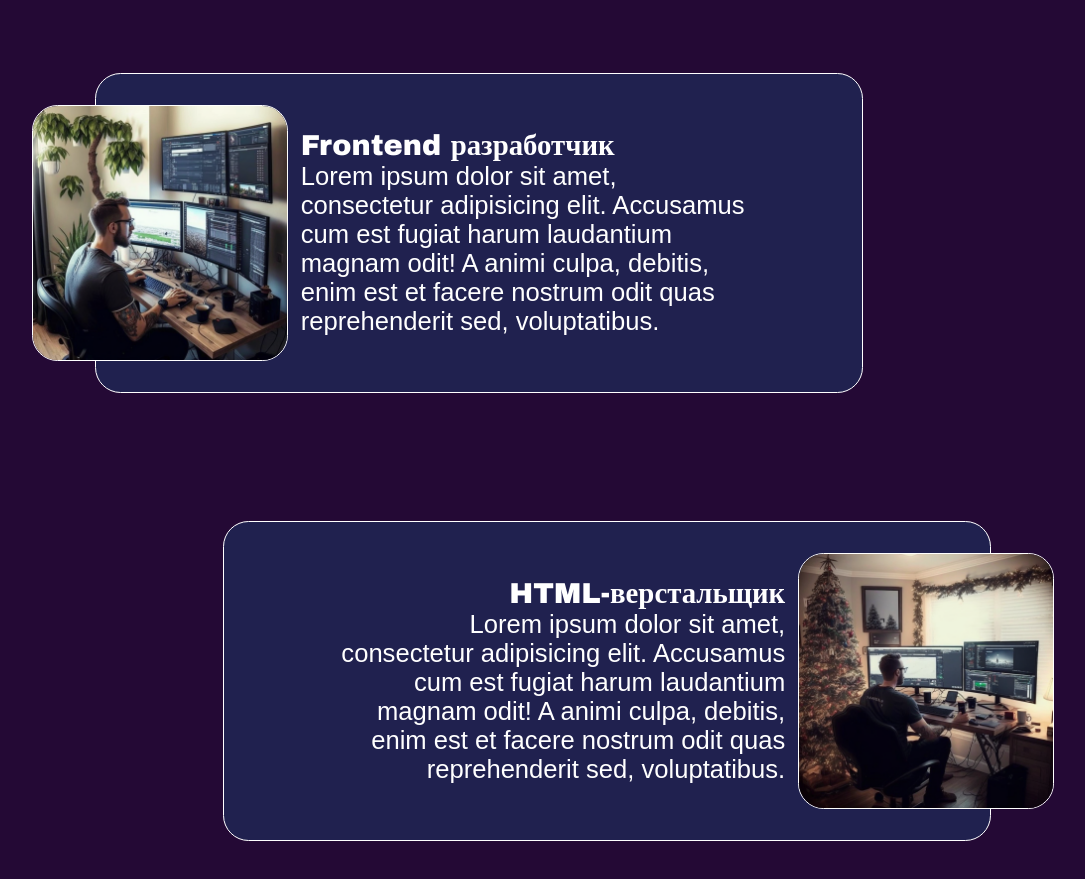
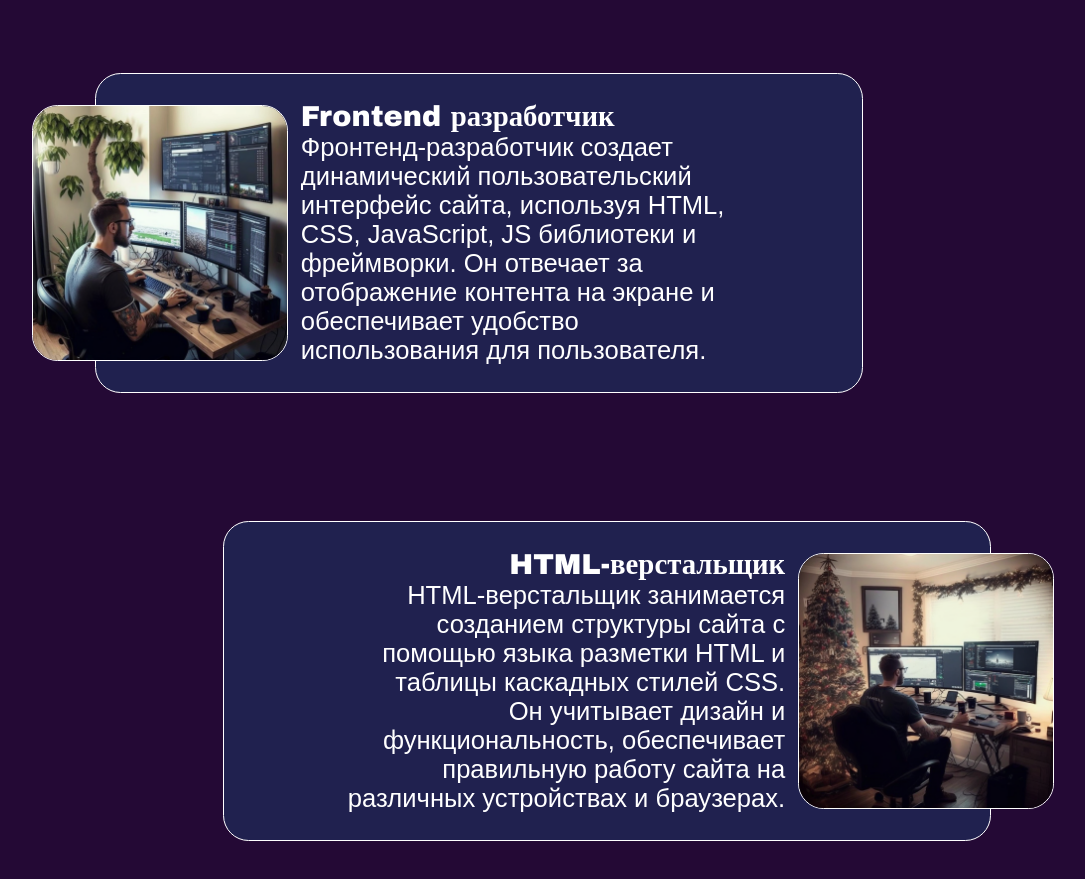
Before and after one commit to Midnight-Knight/ReactApp, a React (Create React App) app: page / in a window 1280 px wide. Shown: the part 2820-3699 px from the top of the page, without its empty margins (97-1182 px from the left). Built offline with nearby package versions, Linux system fonts and the light colour scheme.

Commit message:
Final Create DivProfession

```diff
--- a/src/components/DivsUI/Divs.jsx
+++ b/src/components/DivsUI/Divs.jsx
@@ -62,7 +62,10 @@ export const DivReact = () => {
 
 export const ProfessionDiv = () => {
     let arrImage = [Frontend1,Frontend2, Design, Game_Dev, Android_Dev];
-    let arrH = ["Frontend разработчик", "HTML-верстальщик","Веб/Мобильный Дизайнер","Игровой разработчик","Android разработчик"];
+    let arrH = [["Frontend разработчик","Фронтенд-разработчик создает динамический пользовательский интерфейс сайта, используя HTML, CSS, JavaScript, " +
+    "JS библиотеки и фреймворки. Он отвечает за отображение контента на экране и обеспечивает удобство использования для пользователя."],
+        ["HTML-верстальщик","HTML-верстальщик занимается созданием структуры сайта с помощью языка разметки HTML и таблицы каскадных стилей CSS. \n Он учитывает дизайн и функциональность, " +
+        "обеспечивает правильную работу сайта на различных устройствах и браузерах."],["Веб/Мобильный Дизайнер",""],["Игровой разработчик",""],["Android разработчик",""]];
     let arr = [];
     const size = 2;
     for (let i = 0; i < size; ++i)
@@ -90,10 +93,8 @@ export const ProfessionDiv = () => {
             <div className={str}>
                 <img src={arrImage[i]}/>
                 <div>
-                    <h5>{arrH[i]}</h5>
-                    <p>Lorem ipsum dolor sit amet, consectetur adipisicing elit. Accusamus cum est fugiat harum
-                        laudantium magnam odit! A animi culpa, debitis, enim est et facere nostrum odit quas
-                        reprehenderit sed, voluptatibus.</p>
+                    <h5>{arrH[i][0]}</h5>
+                    <p>{arrH[i][1]}</p>
                 </div>
             </div>
         )
--- a/src/components/DivsUI/ProfessionDiv.css
+++ b/src/components/DivsUI/ProfessionDiv.css
@@ -24,6 +24,9 @@
 }
 .ProfessionDiv > div > * {
   color: rgb(255, 255, 255);
+}
+.ProfessionDiv > div > p {
+  white-space: pre-line;
 }
 
 .ProfessionDiv:hover {
--- a/src/components/DivsUI/ProfessionDiv.scss
+++ b/src/components/DivsUI/ProfessionDiv.scss
@@ -29,6 +29,10 @@
     > *
     {
       color: $White;
+    }
+    > p
+    {
+      white-space: pre-line;
     }
   }
 }
```
Also changed, not shown: 1 other file (tests, documents, lock files or other folders).
